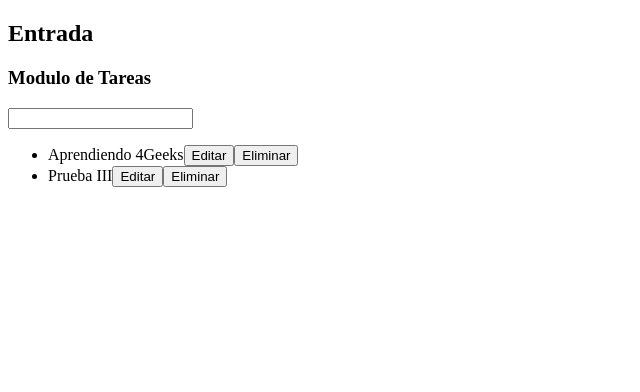
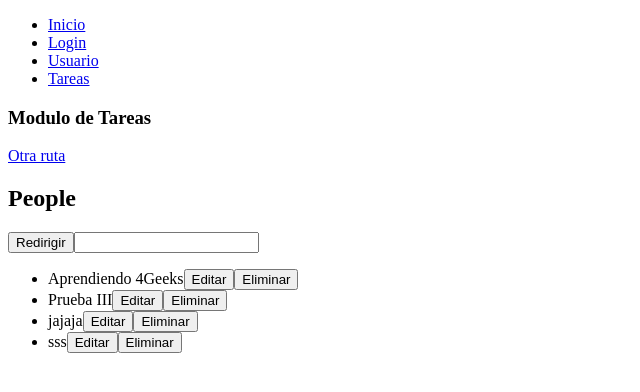
Before and after one commit to NelsonJPG/4geeks-react-fundamentos, a React (Create React App) app: page /tasks in a window 1280 px wide. Shown: the top 392 px of the page, without its empty margins (0-640 px from the left). Built offline with nearby package versions, Linux system fonts and the light colour scheme; data requests are answered from the project's data file.

Commit message:
Trabjando con Router

```diff
--- a/api.json
+++ b/api.json
@@ -7,6 +7,17 @@
     {
       "label": "Prueba III",
       "id": 4
+    },
+    {
+      "label": "jajaja",
+      "id": 5
+    },
+    {
+      "label": "sss",
+      "id": 6
     }
+  ],
+  "users": [
+    { "id": 1, "nombre": "nelson", "apellido": "nelson" }
   ]
 }
--- a/package.json
+++ b/package.json
@@ -9,6 +9,7 @@
     "json-server": "^0.16.3",
     "react": "^17.0.2",
     "react-dom": "^17.0.2",
+    "react-router-dom": "^5.2.0",
     "react-scripts": "4.0.3",
     "web-vitals": "^1.0.1"
   },
--- a/src/App.js
+++ b/src/App.js
@@ -1,14 +1,13 @@
 import React from 'react'
-import TaskMain from './pages/Tasks/TaskMain'
+import Routes from './Routes'
 
 const App = () => {
   return (
-    <div>
-        <h2>Entrada</h2>
-        <TaskMain />
-        {/*
-        */}
-    </div>
+    <>
+
+      <Routes />
+
+    </>
   )
 }
 
--- /dev/null
+++ b/src/Routes.jsx
@@ -0,0 +1,42 @@
+import React from 'react'
+import { BrowserRouter as Router, Route, Switch } from 'react-router-dom'
+import Menu from './components/Menu'
+import TaskMain from './pages/Tasks/TaskMain'
+const Routes = () => {
+    return (
+
+        <>
+        {/* NOTA: EL ENRUTADOR (ROUTER O BROWSERROUTER) SOLO DEBE SER 1 ESTO NOS PERMITE USAR EL BOM (BROWSER OBJECT MODEL) */}
+        <Router>
+            <Menu />
+            {/* SWITCH DETERMINA CUAL RUTA ESCOGER ENTRE DOS RUTAS CON EL MISMO NOMBRE O SIMILAR GANA EL PRIMER DEFINIDO */}
+            <Switch>
+                <Route exact path="/">
+                    {/* mi componente */}
+                    <h2>Pagina Inicio</h2>
+                      {/* fin mi componente */}
+                </Route>
+                <Route exact path="/login">
+                    <div>
+                        <h2>Iniciar Sesion</h2>
+                        <input type="text" />
+                        <input type="password" />
+                        <button>Login</button>
+                    </div>
+                </Route>
+                <Route exact path="/user">
+                    <h2>Lista Usuarios</h2>
+
+                </Route>
+                <Route path="/user/:id">
+                    <h2>Detalle del Usuario</h2>
+                </Route>
+                {/* */}
+                <Route path="/tasks" component={TaskMain} />
+            </Switch>
+        </Router>
+        </>
+    )
+}
+
+export default Routes
--- /dev/null
+++ b/src/components/Menu.jsx
@@ -0,0 +1,23 @@
+import React from 'react'
+import {Link } from 'react-router-dom'
+
+const Menu = () => {
+    return (
+        <ul>
+            <li>
+                <Link to="/">Inicio</Link>
+            </li>
+            <li>
+                <Link to="/login">Login</Link>
+            </li>
+            <li>
+                <Link to="/user">Usuario</Link>
+            </li>
+            <li>
+                <Link to="/tasks">Tareas</Link>
+            </li>
+        </ul>
+    )
+}
+
+export default Menu
--- /dev/null
+++ b/src/pages/People/People.jsx
@@ -0,0 +1,19 @@
+import React from 'react'
+import {Link, useHistory, useLocation } from 'react-router-dom'
+
+const People = (props) => {
+    const location = useLocation(); // hooks para ver las rutas y parametros enviado desde la solicitud
+    const history = useHistory(); // hooks para manejar el browser (redirigir, regresar, ir)
+    console.log(location, history)
+    return (
+        <>
+        <Link to="/login">Otra ruta </Link>
+        <h2>
+            People
+        </h2>
+        <button onClick={() => console.log('ola') }>Redirigir</button>
+        </>
+    )
+}
+
+export default People
--- a/src/pages/Tasks/TaskMain.jsx
+++ b/src/pages/Tasks/TaskMain.jsx
@@ -1,4 +1,5 @@
 import { useState, useEffect } from 'react'
+import People from '../People/People';
 
 const api4Geek = 'http://localhost:5000/tasks';
 
@@ -106,6 +107,7 @@ const TaskMain = () => {
     return (
         <div>
             <h3>Modulo de Tareas</h3>
+            <People />
 
             { puedeEditar?
                 null
```
Also changed, not shown: 1 other file (tests, documents, lock files or other folders).
